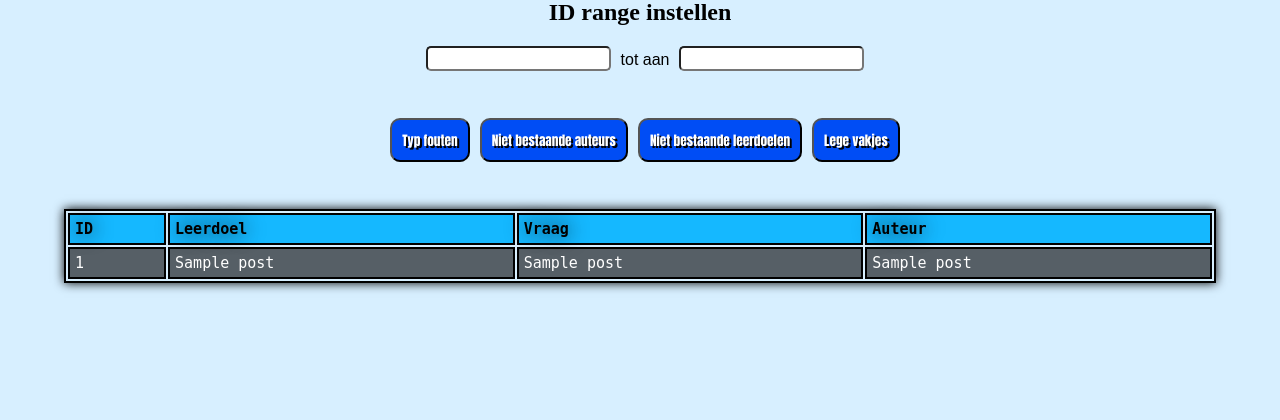
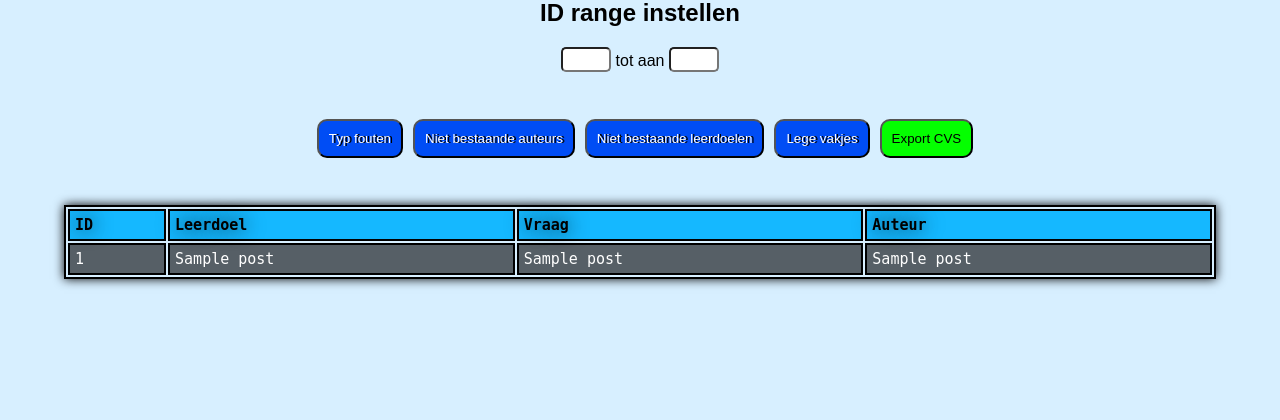
Before and after one commit to rico-0989903/WP2-TestCorrect, a Flask app: template templates/vragen.html in a window 1280 px wide. Shown: the part 348-768 px from the top of the page. Run offline with Flask 2, Linux system fonts and the light colour scheme; the visitor is signed in with stand-in values (Sample User, id 1); the template is opened without the code that fills it: most values are stand-ins (such as "Sample title", 1, 10 or a date in 2020).

Commit message:
Style changes

```diff
--- a/static/stylesheet.css
+++ b/static/stylesheet.css
@@ -68,18 +68,32 @@ div {
 
 .filter_knop{
     text-align: center;
-
     border-radius: 10px;
-    text-shadow: 2px 2px 0px #000000;
+    text-shadow: 2px 0px 0px #000000;
     padding: 10px;
     margin-left: 10px;
     text-decoration: none;
     background-color: #004df5;
     color: white;
-    font-family: Impact, 'Arial', sans-serif;
+    font-family: Nunito,sans-serif;
 }
 
 .filter_knop:hover{
+    box-shadow: 2px 2px 2px black;
+}
+
+.filter_knop_cvs{
+    text-align: center;
+    border-radius: 10px;
+    padding: 10px;
+    margin-left: 10px;
+    text-decoration: none;
+    background-color: #04ff00;
+    color: black;
+    font-family: Nunito,sans-serif;
+}
+
+.filter_knop_cvs:hover{
     box-shadow: 2px 2px 2px black;
 }
 
@@ -155,18 +169,24 @@ td{
 
 .range_input{
     height: 25px;
-    margin-left: 10px;
+    margin-left: 0px;
     border-radius: 5px;
+    width: 50px;
 }
 
 .filter_label{
     text-align: center;
+    font-family: Nunito,sans-serif;
+
 }
 
 .range_marker{
+    font-family: Nunito,sans-serif;
     color: #000000;
-    margin-left: 10px;
+    margin-left: 5px;
+    margin-right: 5px;
     margin-top: 5px;
+
 }
 
 .error{
--- a/templates/vragen.html
+++ b/templates/vragen.html
@@ -27,6 +27,7 @@
             <li><input class="filter_knop" name="action" type="submit" value="Niet bestaande auteurs"></input></li>
             <li><input class="filter_knop" name="action" type="submit" value="Niet bestaande leerdoelen"></input></li>
             <li><input class="filter_knop" name="action" type="submit" value="Lege vakjes"></input></li>
+            <li><input class="filter_knop_cvs" name="action" type="submit" value="Export CVS"></input></li>
         </ul>
     </form>
 <table>
```
